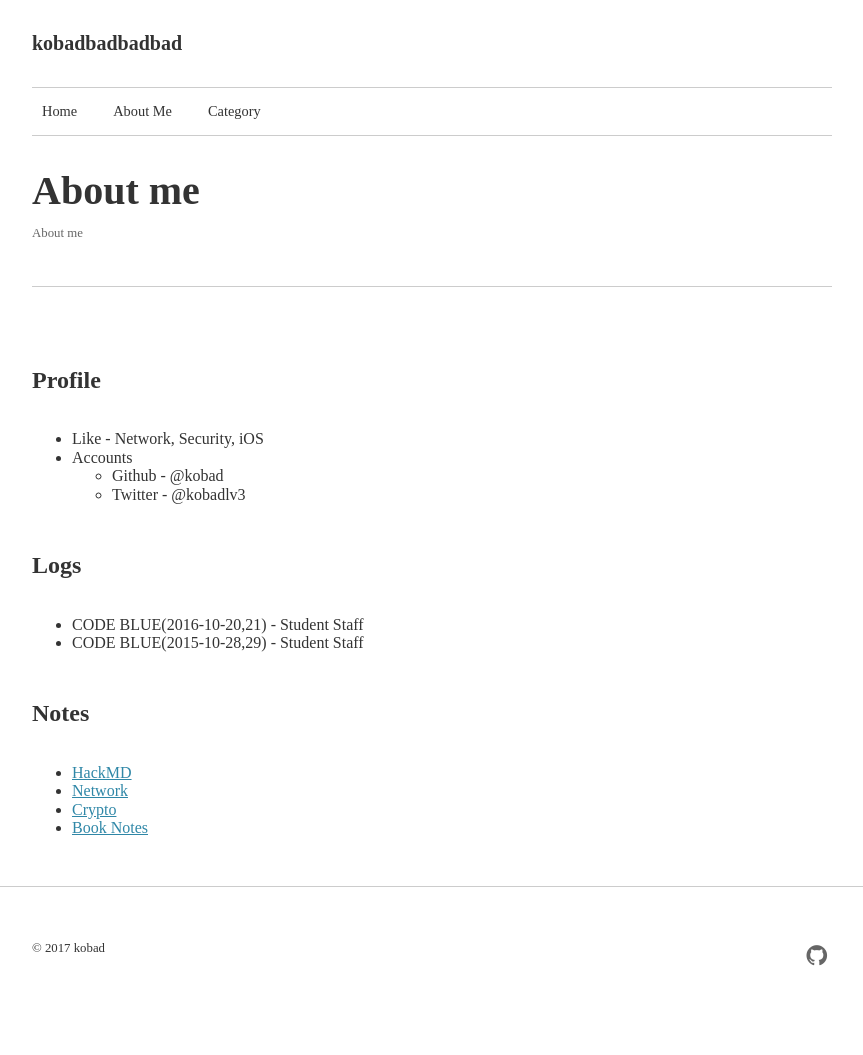
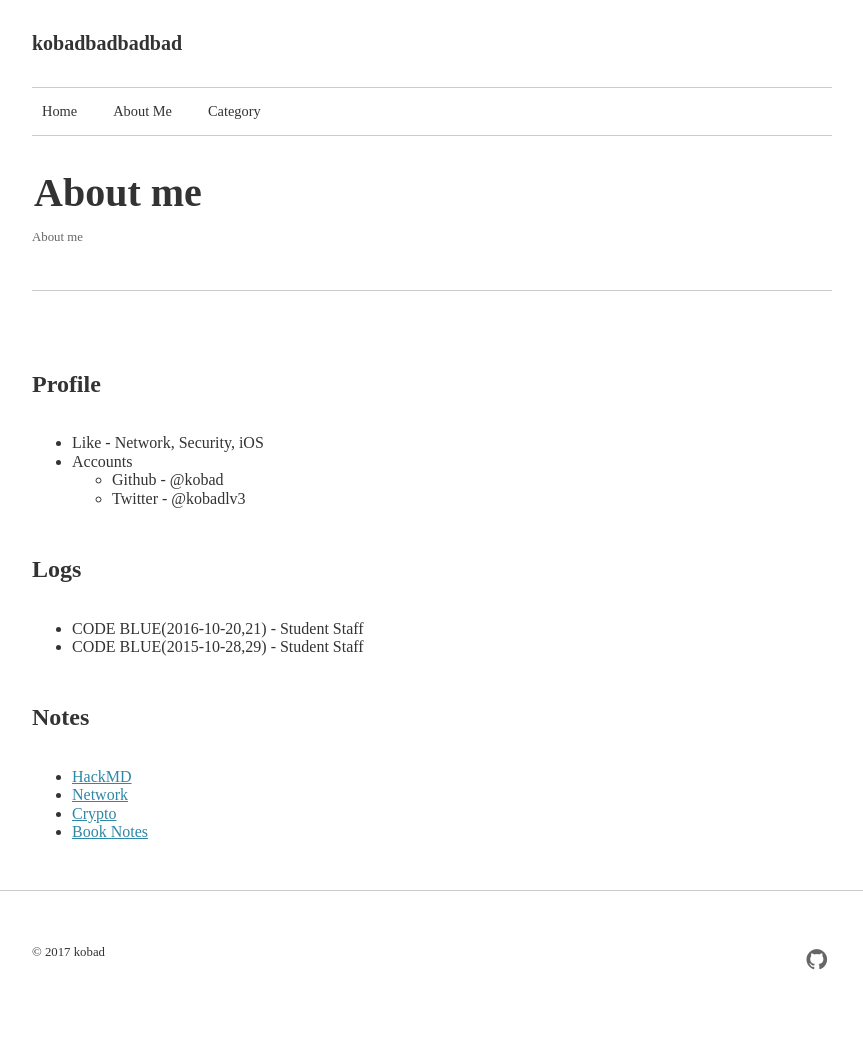
Before and after one commit to kobad/jekyll-kbd, a Jekyll site: the page built from about.md, in a window 1280 px wide. Shown: the whole page, without its empty margins (208-1071 px from the left). Built offline with Jekyll 4.4.1, drawn with Linux system fonts in a browser that asks for light colours; nearby versions of some CDN libraries.

Commit message:
[Mod] css

```diff
--- a/assets/css/style.scss
+++ b/assets/css/style.scss
@@ -15,6 +15,15 @@
 
 body{
   color: $font-color;
+}
+
+h1 {
+  border-bottom: solid 2px #a29494;
+  padding: 2px
+}
+
+h1.page__title {
+  border-bottom: none;
 }
 
 h2{
```
